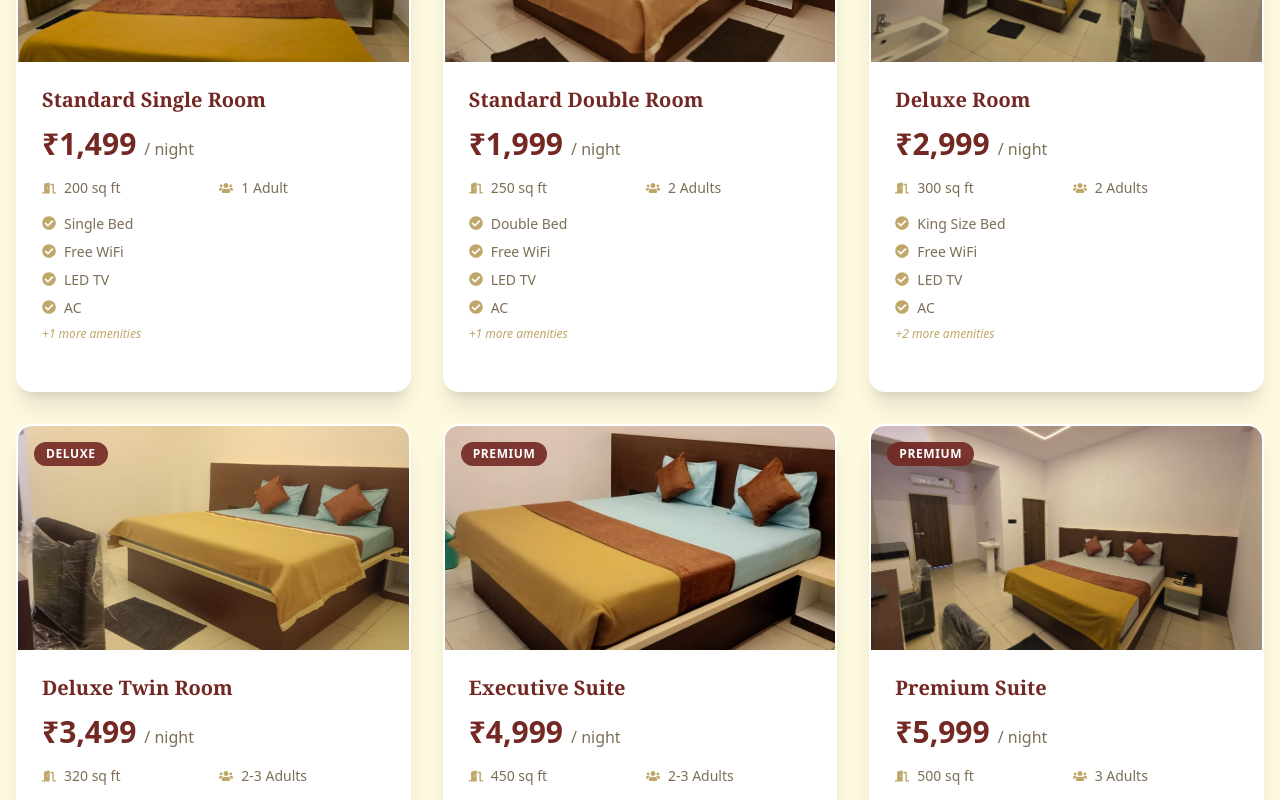
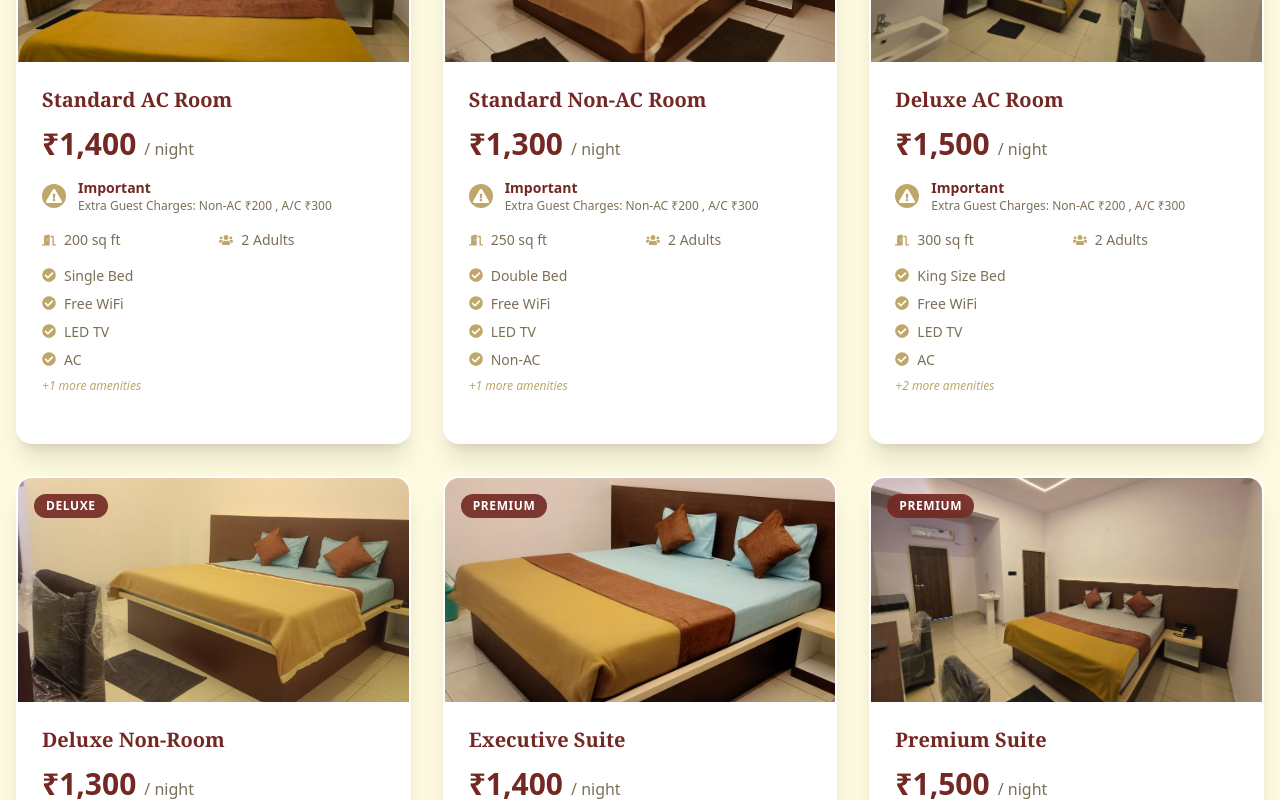
Before and after one commit to SwiftriseGit/Goldy-Premium, a Next.js app: page /rooms in a window 1280 px wide. Shown: the part 960-1760 px from the top of the page. Built offline with nearby package versions, Linux system fonts and the light colour scheme.

Commit message:
fix: Update room details and images, remove unused categories in Gallery component

```diff
--- a/app/banquet/page.tsx
+++ b/app/banquet/page.tsx
@@ -3,7 +3,7 @@
 import HeroSection from "../components/Banquet/HeroSection";
 import FeaturesSection from "../components/Banquet/FeaturesSection";
 import EventsSection from "../components/Banquet/EventsSection";
-import PackagesSection from "../components/Banquet/PackagesSection";
+// import PackagesSection from "../components/Banquet/PackagesSection";
 import CTASection from "../components/Banquet/CTASection";
 
 export default function Banquet() {
@@ -12,7 +12,7 @@ export default function Banquet() {
       <HeroSection />
       <FeaturesSection />
       <EventsSection />
-      <PackagesSection />
+      {/* <PackagesSection /> */}
       <CTASection />
     </div>
   );
--- a/app/components/Banquet/EventsSection.tsx
+++ b/app/components/Banquet/EventsSection.tsx
@@ -6,10 +6,10 @@ import { MotionSection, MotionCard } from "../MotionSection";
 import { FaUsers } from "react-icons/fa";
 
 const events = [
-  { title: "Wedding Receptions", image: "https://images.unsplash.com/photo-1519167758481-83f29da8c1a1?q=80&w=1170&auto=format&fit=crop", capacity: "150-300", color: "#732824" },
-  { title: "Corporate Events", image: "https://images.unsplash.com/photo-1511795409834-432f7b1728c2?q=80&w=1169&auto=format&fit=crop", capacity: "50-200", color: "#732824" },
-  { title: "Birthday Parties", image: "https://images.unsplash.com/photo-1530103862676-de8c9debad1d?q=80&w=1170&auto=format&fit=crop", capacity: "30-100", color: "#bfa76a" },
-  { title: "Anniversary Celebrations", image: "https://images.unsplash.com/photo-1464366400600-7168b8af9bc3?q=80&w=1169&auto=format&fit=crop", capacity: "50-150", color: "#4a1a18" }
+  { title: "Wedding Receptions", image: "https://images.unsplash.com/photo-1587271407850-8d438ca9fdf2?q=80&w=1170&auto=format&fit=crop&ixlib=rb-4.1.0&ixid=M3wxMjA3fDB8MHxwaG90by1wYWdlfHx8fGVufDB8fHx8fA%3D%3D", capacity: "150-300", color: "#732824" },
+  { title: "Corporate Events", image: "https://plus.unsplash.com/premium_photo-1664474653221-8412b8dfca3e?q=80&w=1169&auto=format&fit=crop&ixlib=rb-4.1.0&ixid=M3wxMjA3fDB8MHxwaG90by1wYWdlfHx8fGVufDB8fHx8fA%3D%3D", capacity: "50-200", color: "#732824" },
+  { title: "Birthday Parties", image: "https://plus.unsplash.com/premium_photo-1663839412026-51a44cfadfb8?q=80&w=687&auto=format&fit=crop&ixlib=rb-4.1.0&ixid=M3wxMjA3fDB8MHxwaG90by1wYWdlfHx8fGVufDB8fHx8fA%3D%3D", capacity: "30-100", color: "#bfa76a" },
+  { title: "Anniversary Celebrations", image: "https://images.unsplash.com/photo-1707831853477-545a84511e57?q=80&w=1170&auto=format&fit=crop&ixlib=rb-4.1.0&ixid=M3wxMjA3fDB8MHxwaG90by1wYWdlfHx8fGVufDB8fHx8fA%3D%3D", capacity: "50-150", color: "#4a1a18" }
 ];
 
 export default function EventsSection() {
--- a/app/gallery/page.tsx
+++ b/app/gallery/page.tsx
@@ -7,7 +7,7 @@ import GalleryGrid from "../components/Gallery/GalleryGrid";
 import ResultsCount from "../components/Gallery/ResultsCount";
 import CTASection from "../components/Gallery/CTASection";
 
-const categories = ["All", "Rooms", "Hotel", "Bathrooms", "Wedding", "Flowers"];
+const categories = ["All", "Rooms", "Hotel", "Bathrooms" ];
 
 const images = {
   Rooms: [
--- a/app/rooms/page.tsx
+++ b/app/rooms/page.tsx
@@ -5,38 +5,38 @@ import { useState } from "react";
 import Image from "next/image";
 import { MotionSection, MotionItem, MotionCard } from "../components/MotionSection";
 import { BedIllustration, DecorativePattern } from "../components/Illustrations";
-import { FaBed, FaWifi, FaTv, FaSnowflake, FaCoffee, FaShower, FaCouch, FaConciergeBell, FaCheckCircle, FaUsers, FaDoorOpen } from "react-icons/fa";
+import { FaBed, FaWifi, FaTv, FaSnowflake, FaCoffee, FaShower, FaCouch, FaConciergeBell, FaCheckCircle, FaUsers, FaDoorOpen, FaExclamationTriangle } from "react-icons/fa";
 
-const categories = ["All", "Economy", "Deluxe", "Premium", "Family"];
+const categories = ["All", "Economy", "Deluxe", "Premium"];
 
 const roomsData = [
   // Economy Category
   {
     category: "Economy",
-    name: "Standard Single Room",
+    name: "Standard AC Room",
     image: "/img1.jpg",
-    price: "₹1,499",
+    price: "₹1,400",
     size: "200 sq ft",
-    occupancy: "1 Adult",
+    occupancy: "2 Adults",
     features: ["Single Bed", "Free WiFi", "LED TV", "AC", "Attached Bathroom"],
     badge: null
   },
   {
     category: "Economy",
-    name: "Standard Double Room",
+    name: "Standard Non-AC Room",
     image: "/img3.jpg",
-    price: "₹1,999",
+    price: "₹1,300",
     size: "250 sq ft",
     occupancy: "2 Adults",
-    features: ["Double Bed", "Free WiFi", "LED TV", "AC", "Room Service"],
+    features: ["Double Bed", "Free WiFi", "LED TV", "Non-AC", "Room Service"],
     badge: "Budget Friendly"
   },
   // Deluxe Category
   {
     category: "Deluxe",
-    name: "Deluxe Room",
+    name: "Deluxe AC Room",
     image: "/img5.jpg",
-    price: "₹2,999",
+    price: "₹1,500",
     size: "300 sq ft",
     occupancy: "2 Adults",
     features: ["King Size Bed", "Free WiFi", "LED TV", "AC", "Room Service", "Complimentary Breakfast"],
@@ -44,12 +44,12 @@ const roomsData = [
   },
   {
     category: "Deluxe",
-    name: "Deluxe Twin Room",
+    name: "Deluxe Non-Room",
     image: "/img6.jpg",
-    price: "₹3,499",
+    price: "₹1,300",
     size: "320 sq ft",
     occupancy: "2-3 Adults",
-    features: ["2 Single Beds", "Premium WiFi", "Smart TV", "AC", "Breakfast", "Work Desk"],
+    features: ["2 Single Beds", "Premium WiFi", "Smart TV", "Non-AC", "Breakfast", "Work Desk"],
     badge: null
   },
   // Premium Category
@@ -57,9 +57,9 @@ const roomsData = [
     category: "Premium",
     name: "Executive Suite",
     image: "/img7.jpg",
-    price: "₹4,999",
+    price: "₹1,400",
     size: "450 sq ft",
-    occupancy: "2-3 Adults",
+    occupancy: "2 Adults",
     features: ["King Bed + Sofa", "Premium WiFi", "Smart TV", "AC", "Mini Bar", "Breakfast & Dinner", "Work Desk"],
     badge: "Most Popular"
   },
@@ -67,7 +67,7 @@ const roomsData = [
     category: "Premium",
     name: "Premium Suite",
     image: "/img11.jpg",
-    price: "₹5,999",
+    price: "₹1,500",
     size: "500 sq ft",
     occupancy: "3 Adults",
     features: ["King Bed + Couch", "High-Speed WiFi", "4K TV", "Central AC", "Minibar", "All Meals", "Study Area", "Balcony"],
@@ -239,6 +239,18 @@ export default function Rooms() {
                     <span className="text-[#7c6f57]">/ night</span>
                   </div>
 
+                  <div className="mt-4 mb-4">
+                    <div className="flex items-center gap-3 ">
+                      <div className="flex-shrink-0 bg-[#bfa76a] text-white rounded-full w-6 h-6 flex items-center justify-center">
+                        <FaExclamationTriangle className="text-white" />
+                      </div>
+                      <div>
+                        <p className="text-sm font-bold text-[#732824]">Important</p>
+                        <p className="text-xs text-[#7c6f57]">Extra Guest Charges: Non-AC ₹200 , A/C ₹300</p>
+                      </div>
+                    </div>
+                  </div>
+
                   <div className="grid grid-cols-2 gap-3 mb-4 text-sm">
                     <div className="flex items-center gap-2 text-[#7c6f57]">
                       <FaDoorOpen className="text-[#bfa76a]" />
@@ -277,6 +289,7 @@ export default function Rooms() {
             </p>
           </div>
         </MotionItem>
+
       </motion.section>
 
       {/* Amenities Section */}
```
